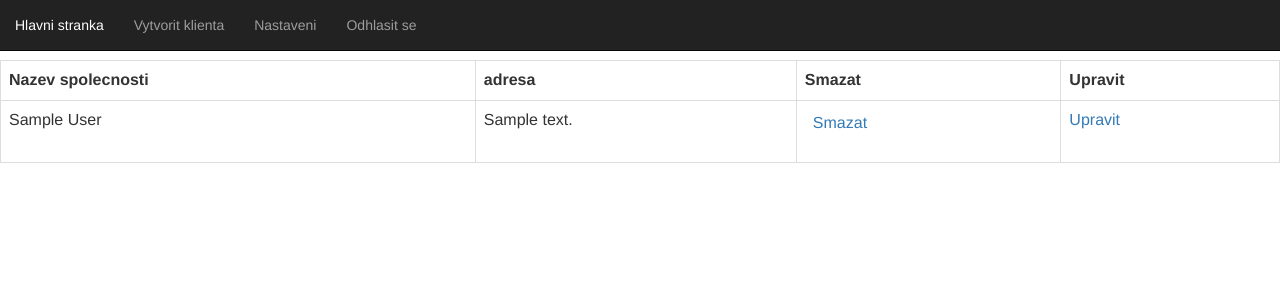
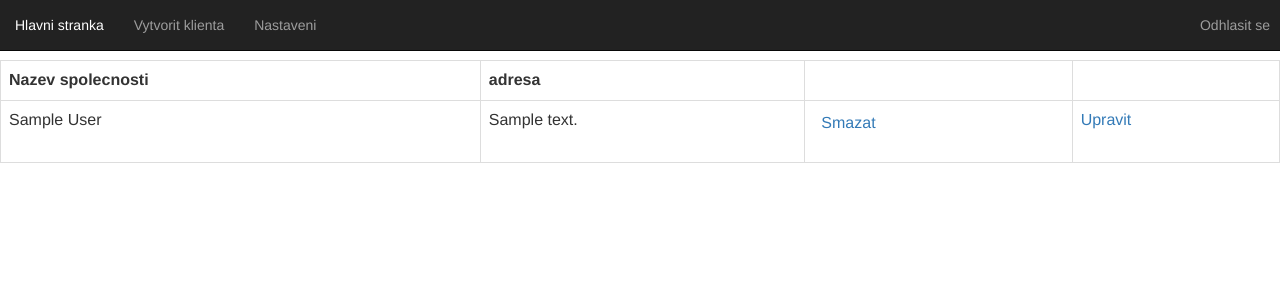
Before and after one commit to dvorakj31/crm_website, a Django app: page /crm/ in a window 1280 px wide. Shown: the top 300 px of the page. Run offline with Django 3.2, Linux system fonts and the light colour scheme; a user stored in the database is signed in; tables that the repository leaves empty hold one stand-in row (values such as "Sample post"); some libraries are stand-ins or nearby versions.

Commit message:
head modifications

```diff
--- a/crm_api/templates/crm_api/customer_list.html
+++ b/crm_api/templates/crm_api/customer_list.html
@@ -1,5 +1,5 @@
 <table summary="vypis klientu" class="table table-bordered sortable table-hover">
-    <tr><th>Nazev spolecnosti</th><th>adresa</th><th>Smazat</th><th>Upravit</th></tr>
+    <tr><th>Nazev spolecnosti</th><th>adresa</th><th></th><th></th></tr>
         {% for customer in customer_list %}
             <tr>
                 <td>
--- a/crm_api/templates/crm_api/head.html
+++ b/crm_api/templates/crm_api/head.html
@@ -6,4 +6,7 @@
     body {
         padding-top: 60px;
     }
+    .navbar-right {
+        padding-right: 10px;
+    }
 </style>
--- a/crm_api/templates/crm_api/navbars.html
+++ b/crm_api/templates/crm_api/navbars.html
@@ -13,6 +13,8 @@
                         {#TBA#}
                         <a href="{% url 'crm_api:index' %}">Nastaveni</a>
                     </li>
+                </ul>
+                <ul class = "nav navbar-nav navbar-right">
                     <li>
                         <a href="{% url 'crm_api:logout' %}">Odhlasit se</a>
                     </li>
```
